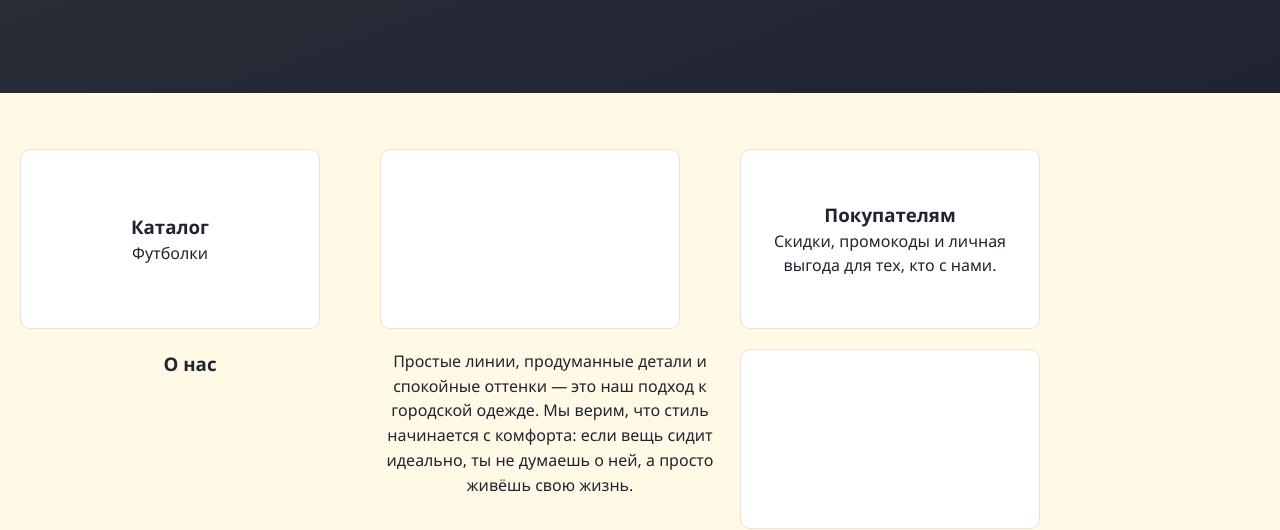
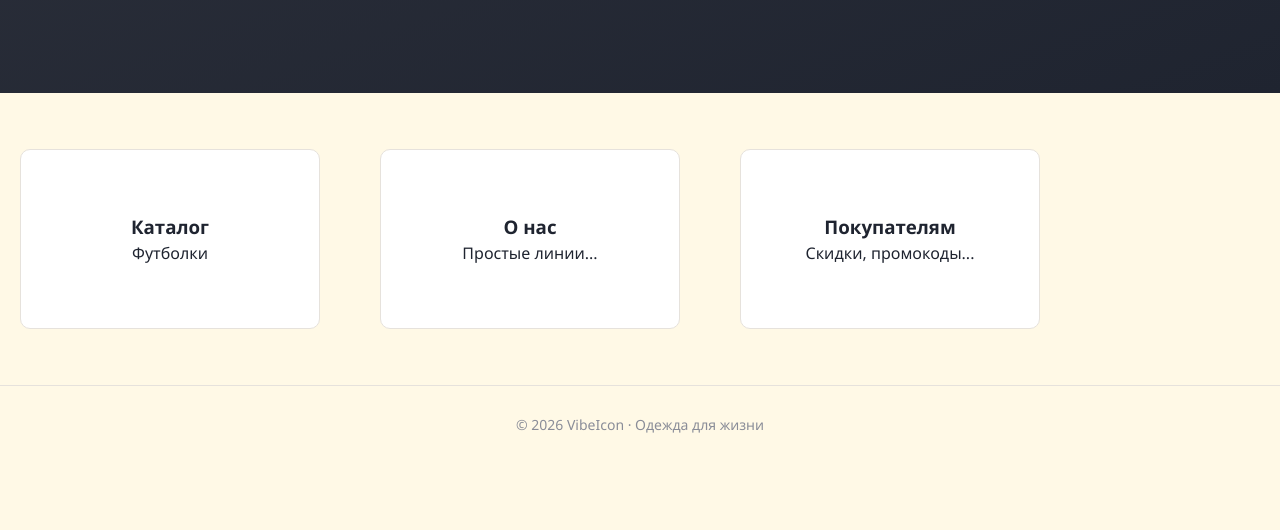
Before and after one commit to xhcy32/shop-vibeicon, a plain HTML site: page index.html in a window 1280 px wide. Shown: the part 286-816 px from the top of the page. Drawn offline with Linux system fonts and the light colour scheme.

Commit message:
Add files via upload

```diff
--- a/index.html
+++ b/index.html
@@ -40,16 +40,15 @@
     <a href="catalog.html" class="section-card">
       <h3>Каталог</h3>
       <p>Футболки</p>
-    </a>
-    <a href="about.html" class="section-card">
+    </a><a href="about.html" class="section-card">
+  <h3>О нас</h3>
+  <p>Простые линии...</p>
+</a>
+
 <a href="buyers.html" class="section-card">
-      <h3>Покупателям</h3>
-      <p>Скидки, промокоды и личная выгода для тех, кто с нами.</p>
-    </a>
-      <h3>О нас</h3>
-      <p>Простые линии, продуманные детали и спокойные оттенки — это наш подход к городской одежде. Мы верим, что стиль начинается с комфорта: если вещь сидит идеально, ты не думаешь о ней, а просто живёшь свою жизнь.</p>
-    </a>
-    <a href="buyers.html" class="section-card">
+  <h3>Покупателям</h3>
+  <p>Скидки, промокоды...</p>
+</a>
   </section>
 
   <footer class="site-footer">
```
